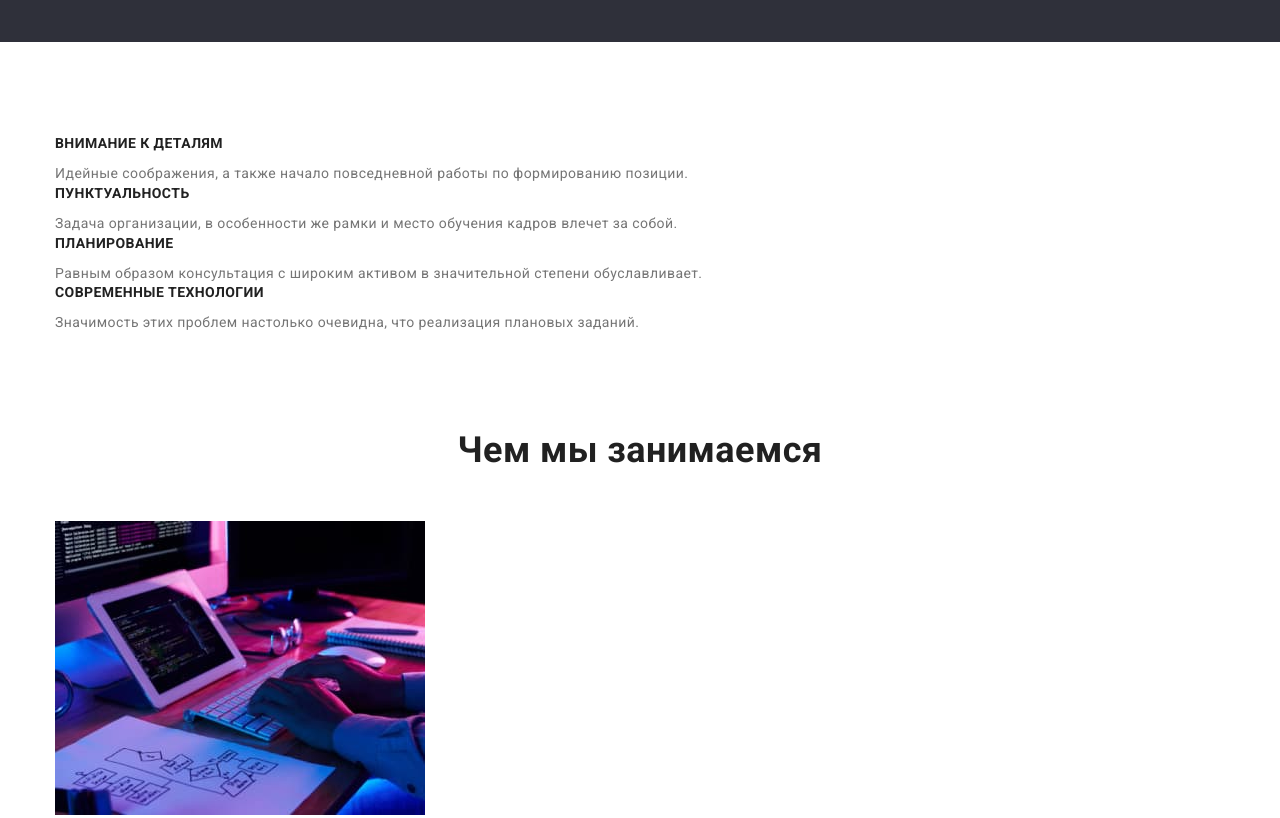
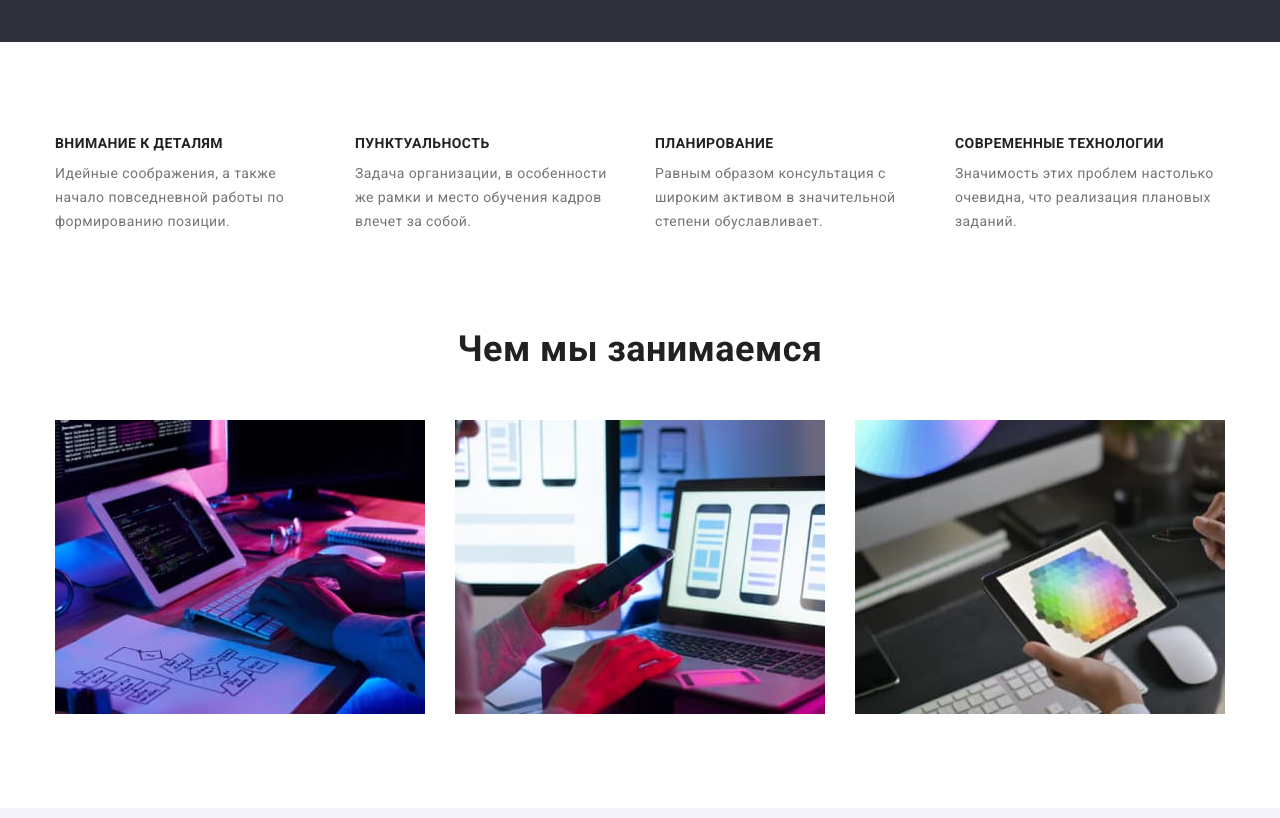
Before and after one commit to 1ntheg2ur1/goit-markup-hw-03, a plain HTML site: page index.html in a window 1280 px wide. Shown: the part 580-1398 px from the top of the page. Drawn offline with nearby package versions, Linux system fonts and the light colour scheme.

Commit message:
Flex activities and benefits

```diff
--- a/css/styles.css
+++ b/css/styles.css
@@ -162,6 +162,11 @@ body {
   margin-bottom: 94px;
 }
 
+.benefits-list {
+  display: flex;
+  justify-content: space-between;
+}
+
 .benefits-heading {
   font-size: 14px;
   line-height: 1.14;
@@ -169,6 +174,15 @@ body {
   color: var(--secondary-text-color);
   margin: 0;
   margin-bottom: 10px;
+}
+
+.benefits-item {
+  width: 270px;
+  /* outline: 2px solid tomato; */
+}
+
+.benefits-item:not(:first-child) {
+  margin-left: 30px;
 }
 
 .list p {
@@ -190,6 +204,18 @@ body {
   margin-bottom: 50px;
 }
 
+.list.activity-list {
+  display: flex;
+  justify-content: space-between;
+}
+
+.activity-item:not(:first-child) {
+  margin-left: 30px;
+}
+
+.activity-item > img {
+  display: block;
+}
 /* Команда */
 
 .team {
--- a/index.html
+++ b/index.html
@@ -63,26 +63,26 @@
       <section class="benefits">
         <div class="container">
           <h2 hidden>Наши преимущества</h2>
-          <ul class="list">
-            <li>
+          <ul class="list benefits-list">
+            <li class="benefits-item">
               <h3 class="benefits-heading">Внимание к деталям</h3>
               <p>
                 Идейные соображения, а также начало повседневной работы по формированию позиции.
               </p>
             </li>
-            <li>
+            <li class="benefits-item">
               <h3 class="benefits-heading">Пунктуальность</h3>
               <p>
                 Задача организации, в особенности же рамки и место обучения кадров влечет за собой.
               </p>
             </li>
-            <li>
+            <li class="benefits-item">
               <h3 class="benefits-heading">Планирование</h3>
               <p>
                 Равным образом консультация с широким активом в значительной степени обуславливает.
               </p>
             </li>
-            <li>
+            <li class="benefits-item">
               <h3 class="benefits-heading">Современные технологии</h3>
               <p>Значимость этих проблем настолько очевидна, что реализация плановых заданий.</p>
             </li>
@@ -94,8 +94,8 @@
       <section class="activity">
         <div class="container">
           <h2 class="activity-heading">Чем мы занимаемся</h2>
-          <ul class="list">
-            <li>
+          <ul class="list activity-list">
+            <li class="activity-item">
               <img
                 src="./images/worktype/box1.jpg"
                 alt="Рабочий процесс 1"
@@ -103,7 +103,7 @@
                 height="294"
               />
             </li>
-            <li>
+            <li class="activity-item">
               <img
                 src="./images/worktype/box2.jpg"
                 alt="Рабочий процесс 2"
@@ -111,7 +111,7 @@
                 height="294"
               />
             </li>
-            <li>
+            <li class="activity-item">
               <img
                 src="./images/worktype/box3.jpg"
                 alt="Рабочий процесс 3"
```
